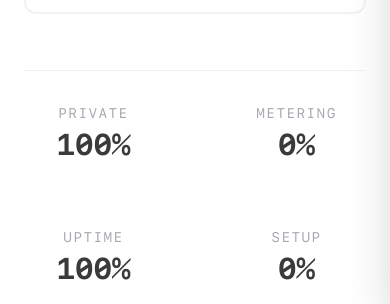
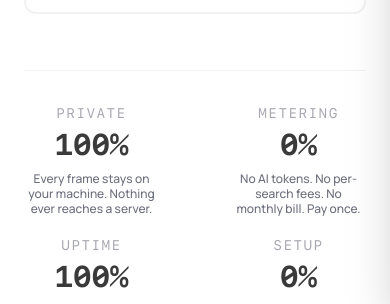
Before and after one commit to tpancholi/ugle-main, a Next.js app: page / in a window 390 px wide. Shown: the part 533-837 px from the top of the page. Built offline with nearby package versions, Linux system fonts and the light colour scheme; no server answers.

Commit message:
Added hero stats modification

```diff
--- a/app/components/homepage/Hero.tsx
+++ b/app/components/homepage/Hero.tsx
@@ -120,7 +120,7 @@ function HeroStats() {
   const [activeIdx, setActiveIdx] = useState<number | null>(null);
 
   return (
-    <div className="pt-8 md:pt-12 pb-8 md:pb-0 border-t border-ugle-light/60 grid grid-cols-2 md:grid-cols-4 gap-16 md:gap-0 w-full max-w-4xl mx-auto text-center">
+    <div className="pt-8 md:pt-12 pb-8 md:pb-0 border-t border-ugle-light/60 grid grid-cols-2 md:grid-cols-4 gap-18 md:gap-0 w-full max-w-4xl mx-auto text-center">
       {heroStats.map((s, idx) => (
         <div
           key={idx}
@@ -143,7 +143,7 @@ function HeroStats() {
                 animate={{ opacity: 1, y: 0 }}
                 exit={{ opacity: 0, y: -4 }}
                 transition={{ duration: 0.2, ease: [0.22, 1, 0.36, 1] }}
-                className="absolute top-full left-0 right-0 z-10 pt-2 pointer-events-none"
+                className="hidden md:block absolute top-full left-0 right-0 z-10 pt-2 pointer-events-none"
               >
                 <p className="text-xs md:text-sm text-ugle-gray leading-tight font-medium max-w-48 mx-auto">
                   {s.context}
@@ -151,6 +151,11 @@ function HeroStats() {
               </motion.div>
             )}
           </AnimatePresence>
+          <div className="md:hidden absolute top-full left-0 right-0 z-10 pt-2 pointer-events-none">
+            <p className="text-xs md:text-sm text-ugle-gray leading-tight font-medium max-w-48 mx-auto">
+              {s.context}
+            </p>
+          </div>
         </div>
       ))}
     </div>
```
